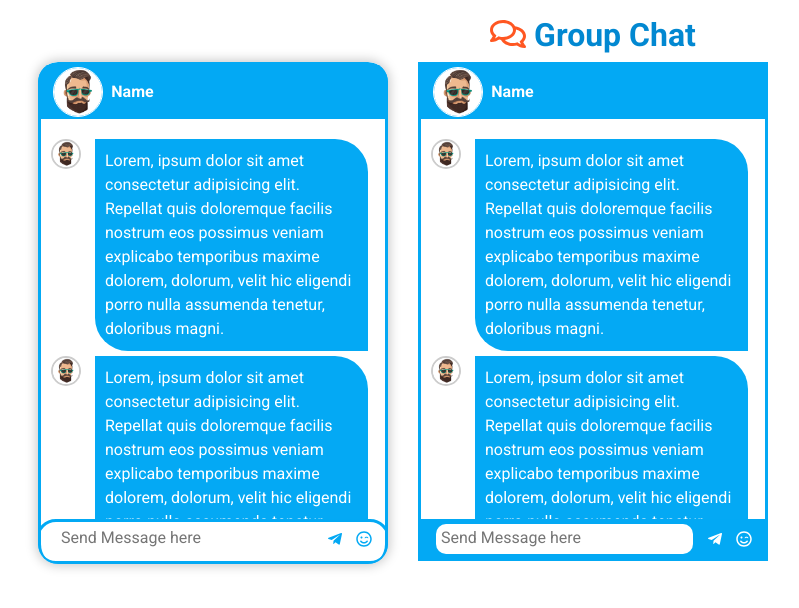
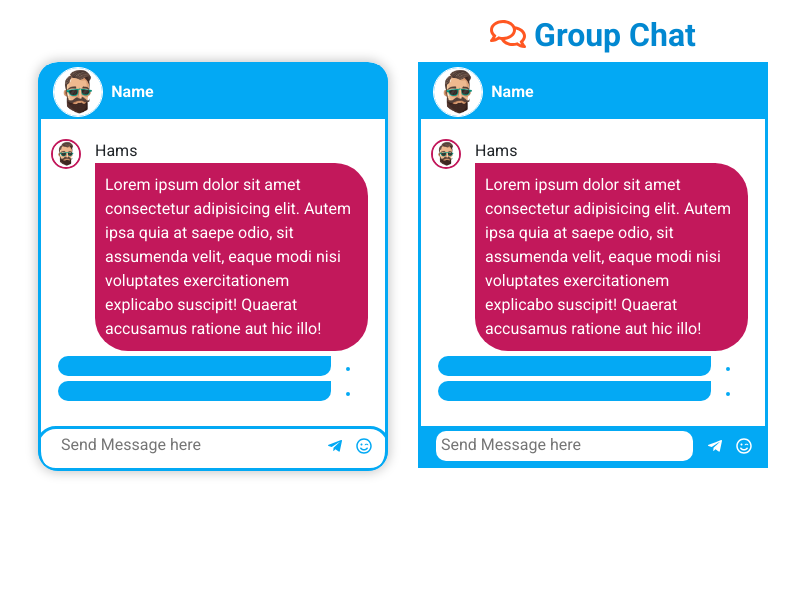
Before and after one commit to hamsahmedansari/React-simple-chat, a React (Create React App) app: page / in a window 1280 px wide. Shown: the top 608 px of the page, without its empty margins (47-846 px from the left). Built offline with nearby package versions, Linux system fonts and the light colour scheme.

Commit message:
UPDATE: :construction: getting from props

```diff
--- a/src/component/chat/index.jsx
+++ b/src/component/chat/index.jsx
@@ -37,9 +37,15 @@ class Chat extends Component {
           </div>
           <div className="row">
             <div className="col-12">
-              <ChatSingle />
-              <ChatSingle />
-              <ChatSingle date={true} />
+              <ChatSingle
+                color="#C2185B"
+                userName="Hams"
+                message="Lorem ipsum dolor sit amet consectetur adipisicing elit. Autem ipsa quia at saepe odio, sit assumenda velit, eaque modi nisi voluptates exercitationem explicabo suscipit! Quaerat accusamus ratione aut hic illo!"
+                date={new Date()}
+                image="/assets/images/1.jpeg"
+              />
+              <ChatSingle isMine={true} />
+              <ChatSingle isMine={true} />
             </div>
           </div>
           <div className="row">
--- a/src/component/chatSingle/index.jsx
+++ b/src/component/chatSingle/index.jsx
@@ -17,27 +17,48 @@ class ChatSingle extends Component {
   };
   render() {
     const { isDateVisible } = this.state;
-    const { date } = this.props;
+    const { isMine, color, image, userName, message, date } = this.props;
     return (
       <div className="chatSingle">
         <div className="row">
-          <div className="col-2">
-            <img src="/assets/images/1.jpeg" alt="" />
-          </div>
-          <div className="col-10">
-            <p onClick={() => this.handleToggleDateVisibility()}>
-              Lorem, ipsum dolor sit amet consectetur adipisicing elit. Repellat
-              quis doloremque facilis nostrum eos possimus veniam explicabo
-              temporibus maxime dolorem, dolorum, velit hic eligendi porro nulla
-              assumenda tenetur, doloribus magni.
-            </p>
-            {isDateVisible ||
-              (date && (
-                <p className={date ? "active" : isDateVisible ? "active" : ""}>
-                  10 min ago
+          {isMine || (
+            <React.Fragment>
+              <div className="col-2 user">
+                <img src={image} alt="" style={{ borderColor: color }} />
+              </div>
+              <div className="col-10 message">
+                <p>{userName}</p>
+                <p
+                  onClick={() => this.handleToggleDateVisibility()}
+                  style={{ background: color }}
+                >
+                  {message}
                 </p>
-              ))}
-          </div>
+                {isDateVisible && (
+                  <p className={isDateVisible ? "active" : ""}>{date}</p>
+                )}
+              </div>
+            </React.Fragment>
+          )}
+          {isMine && (
+            <React.Fragment>
+              <div className="col-10 message active">
+                <p>{userName}</p>
+                <p
+                  onClick={() => this.handleToggleDateVisibility()}
+                  style={{ background: color }}
+                >
+                  {message}
+                </p>
+                {isDateVisible && (
+                  <p className={isDateVisible ? "active" : ""}>{date}</p>
+                )}
+              </div>
+              <div className="col-2 user">
+                <img src={image} alt="" style={{ borderColor: color }} />
+              </div>
+            </React.Fragment>
+          )}
         </div>
       </div>
     );
--- a/src/component/chatSingle/styls.scss
+++ b/src/component/chatSingle/styls.scss
@@ -2,29 +2,48 @@
   img {
     max-width: 30px;
     max-height: 30px;
-    border: 2px solid #ccc;
+    border: 2px solid #04a9f4;
     border-radius: 20px;
   }
   > div {
-    > :nth-child(2) {
+    > .message {
       padding: 0;
       padding-right: 22px;
       margin-bottom: 5px;
       > :nth-child(1) {
+        margin: 0px;
+      }
+      > :nth-child(2) {
         padding: 10px;
         margin: 0;
         color: #fff;
         background: #04a9f4;
         border-radius: 33px;
         border-top-left-radius: 0;
-        border-bottom-right-radius: 0;
         cursor: pointer;
       }
-      > :nth-child(2) {
+      > :nth-child(3) {
         font-size: 11px;
         color: #555;
         text-align: right;
       }
+      &.active {
+        padding-right: 0;
+        padding-left: 22px;
+        > :nth-child(1) {
+          text-align: right;
+          margin: 0px;
+        }
+        > :nth-child(2) {
+          color: #fff;
+          border-radius: 33px;
+          background: #04a9f4;
+          border-top-right-radius: 0;
+        }
+        > :nth-child(3) {
+          text-align: left;
+        }
+      }
     }
   }
 }
```
